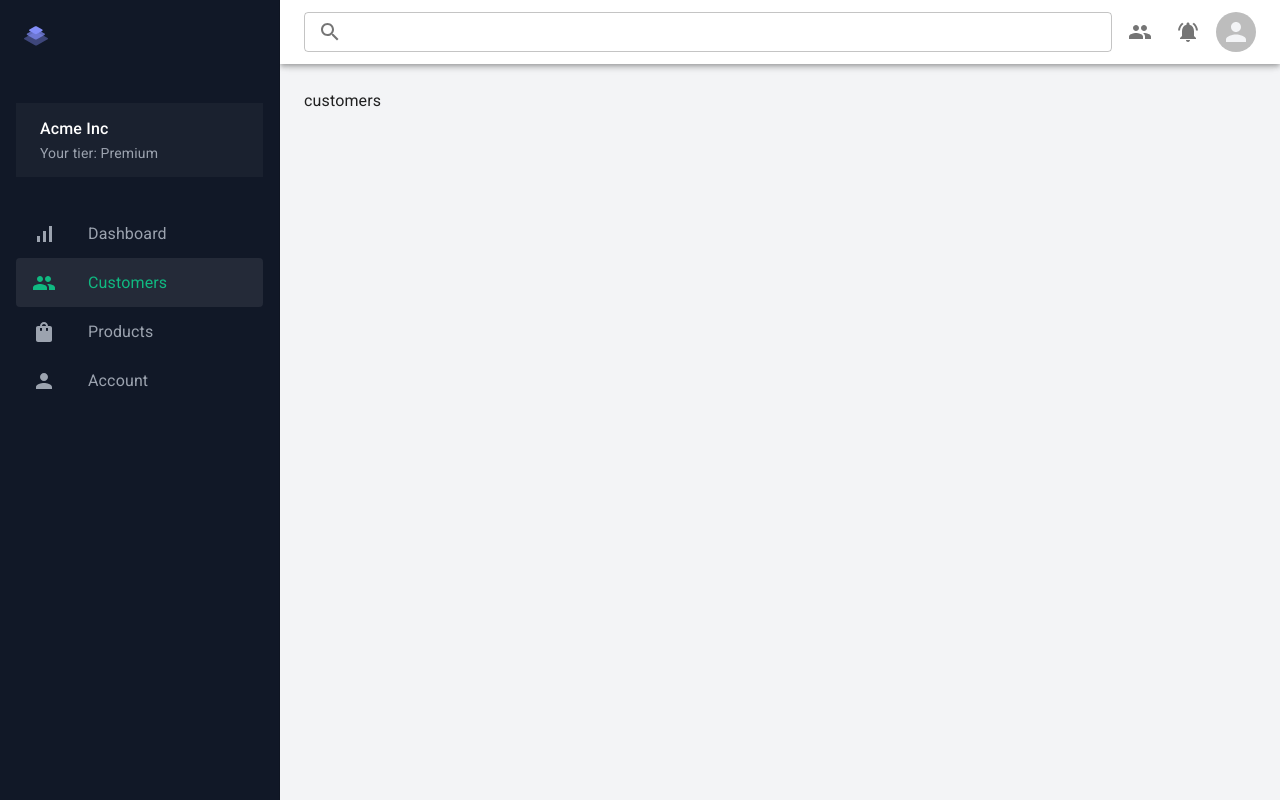
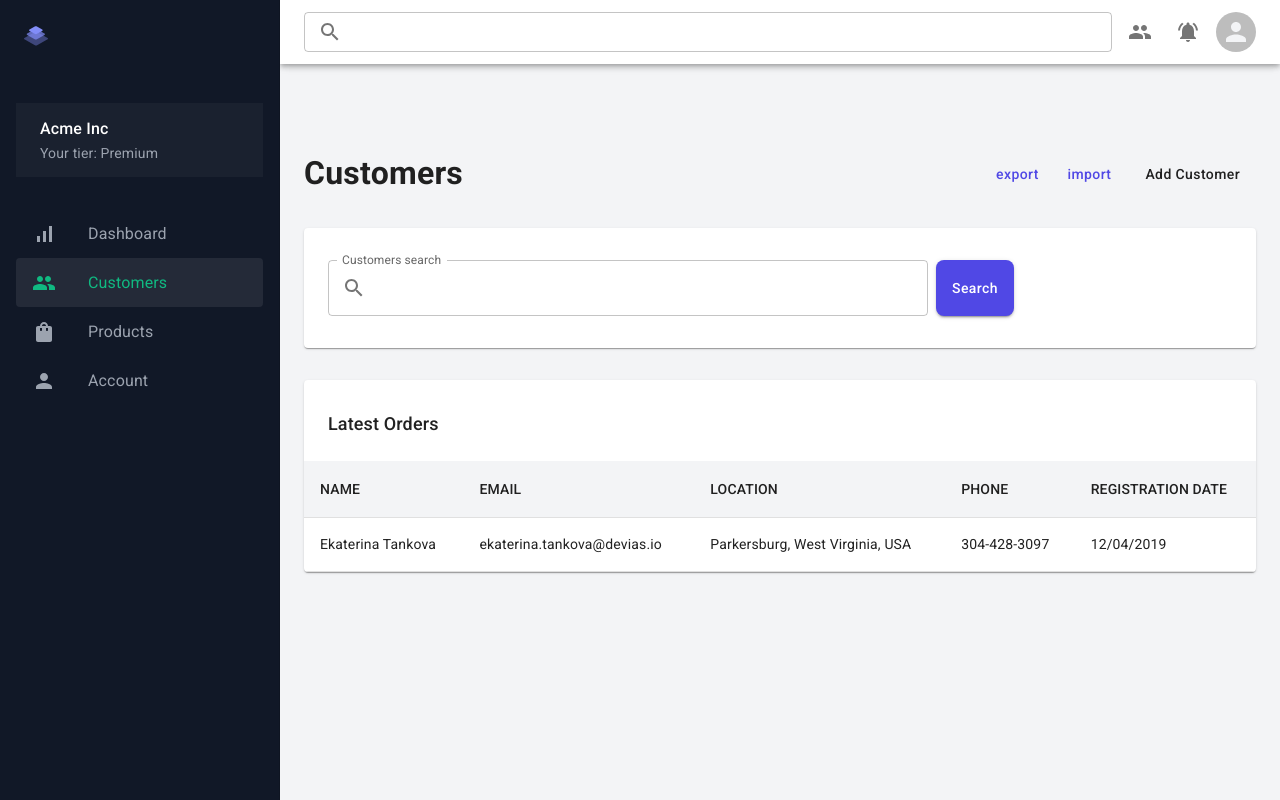
Before and after one commit to alikomijani/maktab-dashboard, a React (Vite) app: page /dashboard/customers in a window 1280 px wide. Built offline with nearby package versions, Linux system fonts and the light colour scheme.

Commit message:
add new customer page

```diff
--- /dev/null
+++ b/src/Pages/dashboard/customers/Customers.jsx
@@ -0,0 +1,79 @@
+import { Box } from "@mui/material";
+import React from "react";
+import { DataTable, PageActions, PageSearch } from "../../../components";
+
+function Customers() {
+  return (
+    <Box>
+      <Box mt={8}>
+        <PageActions
+          caption={"Customers"}
+          actions={[
+            {
+              id: 1,
+              label: "export",
+              variant: "text",
+              onClick: () => alert("export"),
+            },
+            {
+              id: 2,
+              label: "import",
+              variant: "text",
+              onClick: () => alert("import"),
+            },
+            {
+              id: 3,
+              label: "Add Customer",
+              variant: "Contained",
+              onClick: () => alert("add customer"),
+            },
+          ]}
+        />
+      </Box>
+      <Box marginY={4}>
+        <PageSearch label={"Customers search"} />
+      </Box>
+      <DataTable caption={"Latest Orders"} columns={columns} rows={data} />
+    </Box>
+  );
+}
+
+export default Customers;
+const columns = [
+  {
+    id: 1,
+    renderCol: (row) => row.name,
+    label: "NAME",
+  },
+  {
+    id: 1,
+    renderCol: (row) => row.email,
+    label: "EMAIL",
+  },
+  {
+    id: 1,
+    renderCol: (row) => row.location,
+    label: "LOCATION",
+  },
+  {
+    id: 1,
+    renderCol: (row) => row.phone,
+    label: "PHONE",
+  },
+  {
+    id: 1,
+    renderCol: (row) => row.join_date,
+    label: "REGISTRATION DATE",
+  },
+];
+const data = [
+  {
+    id: 1,
+    name: "Ekaterina Tankova",
+    avatar: "Ekaterina Tankova",
+    email: "ekaterina.tankova@devias.io",
+    location: "Parkersburg, West Virginia, USA",
+    phone: "304-428-3097",
+    join_date: "12/04/2019",
+  },
+];
--- a/src/components/widget/index.js
+++ b/src/components/widget/index.js
@@ -1,2 +1,4 @@
 export * from "./latest-product-list";
 export * from "./latest-orders-table";
+export * from "./page-actions";
+export * from "./page-search";
--- a/src/router/router.jsx
+++ b/src/router/router.jsx
@@ -3,6 +3,9 @@ import { createBrowserRouter } from "react-router-dom";
 import { DashboardLayout, Loadable } from "../components";
 
 const Dashboard = Loadable(lazy(() => import("../Pages/dashboard/Dashboard")));
+const Customers = Loadable(
+  lazy(() => import("../Pages/dashboard/customers/Customers"))
+);
 
 export const router = createBrowserRouter([
   {
@@ -15,11 +18,15 @@ export const router = createBrowserRouter([
       },
       {
         path: "customers",
-        element: <div>customers</div>,
+        element: <Customers />,
       },
       {
         path: "products",
-        element: <div>customers</div>,
+        element: <div>products</div>,
+      },
+      {
+        path: "account",
+        element: <div>account</div>,
       },
     ],
   },
```
